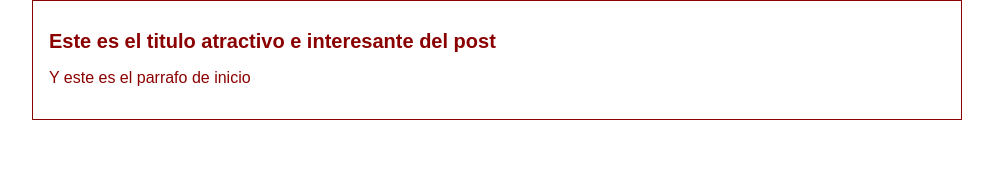
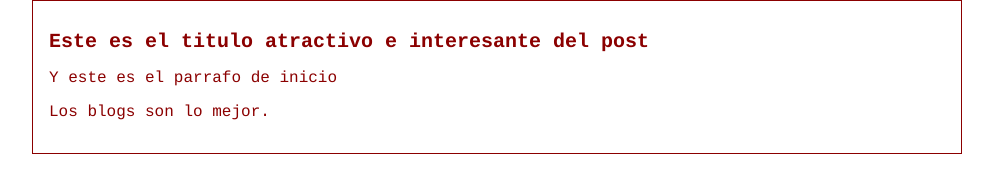
Before and after one commit to phillip191/proyecto, a plain HTML site: page blogpost.html in a window 1280 px wide. Shown: the whole page, without its empty margins (143-1136 px from the left). Drawn offline with Linux system fonts and the light colour scheme.

Commit message:
Agregado el contenido adicional del blog y una mejor tipografia

```diff
--- a/blogpost.html
+++ b/blogpost.html
@@ -12,6 +12,9 @@
  <div id="post">
      <h1>Este es el titulo atractivo e interesante del post </h1>
      <p>Y este es el parrafo de inicio </p>
+     <p>
+        Los blogs son lo mejor.
+     </p>
  </div>
 </div>
 </body>
--- a/estiloscss/estilos.css
+++ b/estiloscss/estilos.css
@@ -2,7 +2,7 @@ body
 {
     color:#8b0000;
     text-align: center;
-    font-family: "Arial";
+    font-family: "Courier";
     font-size: 16px;
     margin: 0;
     padding: 0;
```
